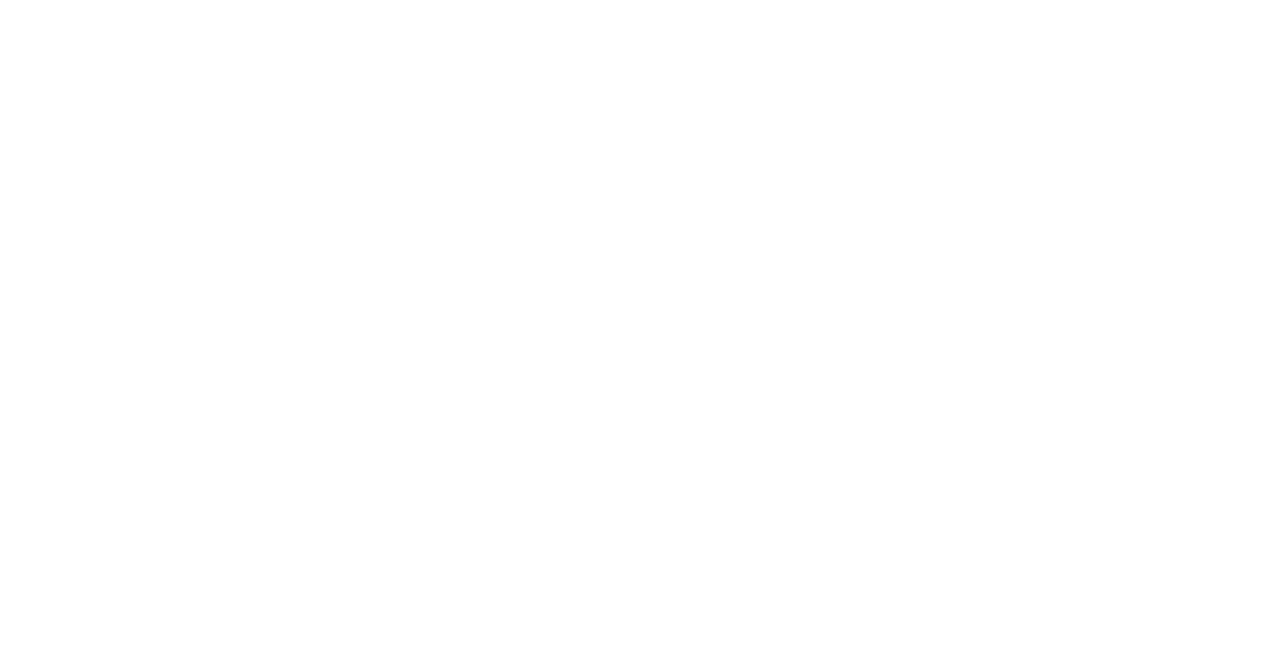
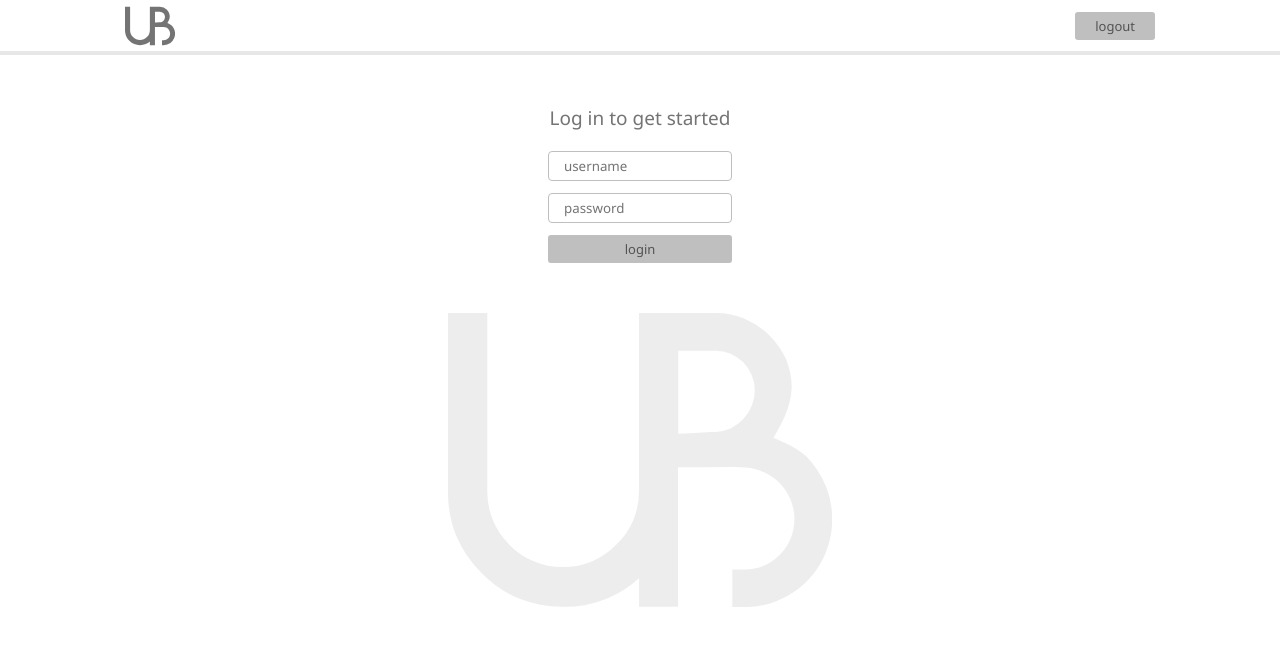
Before and after one commit to knoellouis/uBank-App, a plain HTML site: page index.html in a window 1280 px wide. Drawn offline with Linux system fonts and the light colour scheme.

Commit message:
addition of navbar and header with styling

```diff
--- a/app.js
+++ b/app.js
@@ -0,0 +1 @@
+'use strict';
--- a/index.html
+++ b/index.html
@@ -6,11 +6,45 @@
     <meta name="viewport" content="width=device-width, initial-scale=1.0">
     <meta http-equiv="X-UA-Compatible" content="ie=edge" />
     <link rel="shortcut icon" href="images/logo.svg" type="image/svg">
+    <link rel="preconnect" href="https://fonts.gstatic.com">
+    <link href="https://fonts.googleapis.com/css2?family=Noto+Sans:wght@400;700&display=swap" rel="stylesheet">
     <link rel="stylesheet" href="styles.css">
-    <title>uBankApp</title>
+    <title>uBank</title>
 </head>
 
 <body>
+    <nav class="navbar">
+        <svg xmlns="http://www.w3.org/2000/svg" viewBox="0 0 78.79 60.29" class="logo">
+            <g id="Layer_2" data-name="Layer 2">
+                <g id="Layer_1-2" data-name="Layer 1">
+                    <path
+                        d="M77.45,35.39a18.87,18.87,0,0,0-3.85-5.88,14.94,14.94,0,0,0-1.78-1.41,27.27,27.27,0,0,0-2.51-1.38l-2.52-1.14,1.34-2.39A19.26,19.26,0,0,0,69.91,19a13.55,13.55,0,0,0,.61-3.64,15.08,15.08,0,0,0-1.13-5.84A16.58,16.58,0,0,0,66.06,4.7,15.59,15.59,0,0,0,54.91,0H39.19V36.62A15.49,15.49,0,0,1,38,42.56a15.29,15.29,0,0,1-3.49,5,15,15,0,0,1-5,3.41,15.35,15.35,0,0,1-5.89,1.16A14.92,14.92,0,0,1,17.69,51a14.7,14.7,0,0,1-5.05-3.41,15.51,15.51,0,0,1-3.41-5,15.31,15.31,0,0,1-1.17-5.94V0H0V36.66a23.89,23.89,0,0,0,1.68,9.07A23.07,23.07,0,0,0,6.9,53.35a22.61,22.61,0,0,0,7.66,5.25,24,24,0,0,0,9.11,1.69,23.16,23.16,0,0,0,9-1.73,22.27,22.27,0,0,0,6.53-4.13v5.86h8V52.58h0V37.65c0-.33,0-.65,0-1v-5h2.51c.57,0,1.16,0,1.77,0l1.84,0,3.79-.06c1.26,0,2.58,0,4,.1a10.12,10.12,0,0,1,3.77,1,11.1,11.1,0,0,1,3.2,2.23,10.9,10.9,0,0,1,2.23,3.4,10.7,10.7,0,0,1,.77,3.94,11,11,0,0,1-.77,4,10.32,10.32,0,0,1-2.23,3.36,9.35,9.35,0,0,1-3.29,2.23,10.24,10.24,0,0,1-3.85.77h-2.6v7.71H61a17.88,17.88,0,0,0,16.5-11.15,18.31,18.31,0,0,0,0-13.75ZM62.33,19.05a8.7,8.7,0,0,1-1.74,2.68A9.62,9.62,0,0,1,58,23.68a10.86,10.86,0,0,1-3,.73l-.16,0c-.3,0-.63,0-1,0l-4,.24-2.59.12V7.74h7.66A8,8,0,0,1,58,8.35a9.39,9.39,0,0,1,2.6,1.74,9.47,9.47,0,0,1,1.74,2.68,7.93,7.93,0,0,1,.61,3.12A8,8,0,0,1,62.33,19.05Z" />
+                </g>
+            </g>
+        </svg>
+        <button class="button button__logout">logout</button>
+    </nav>
+    <header class="login">
+        <p class="welcome">Log in to get started</p>
+
+        <form class="login__user">
+            <input class="login__input login__input-username" type="text" placeholder="username">
+            <input class="login__input login__input-password" type="password" placeholder="password" maxlength="4">
+            <button class="button button__login">login</button>
+        </form>
+        <svg xmlns="http://www.w3.org/2000/svg" viewBox="0 0 78.79 60.29" class="header__logo">
+            <g id="Layer_2" data-name="Layer 2">
+                <g id="Layer_1-2" data-name="Layer 1">
+                    <path
+                        d="M77.45,35.39a18.87,18.87,0,0,0-3.85-5.88,14.94,14.94,0,0,0-1.78-1.41,27.27,27.27,0,0,0-2.51-1.38l-2.52-1.14,1.34-2.39A19.26,19.26,0,0,0,69.91,19a13.55,13.55,0,0,0,.61-3.64,15.08,15.08,0,0,0-1.13-5.84A16.58,16.58,0,0,0,66.06,4.7,15.59,15.59,0,0,0,54.91,0H39.19V36.62A15.49,15.49,0,0,1,38,42.56a15.29,15.29,0,0,1-3.49,5,15,15,0,0,1-5,3.41,15.35,15.35,0,0,1-5.89,1.16A14.92,14.92,0,0,1,17.69,51a14.7,14.7,0,0,1-5.05-3.41,15.51,15.51,0,0,1-3.41-5,15.31,15.31,0,0,1-1.17-5.94V0H0V36.66a23.89,23.89,0,0,0,1.68,9.07A23.07,23.07,0,0,0,6.9,53.35a22.61,22.61,0,0,0,7.66,5.25,24,24,0,0,0,9.11,1.69,23.16,23.16,0,0,0,9-1.73,22.27,22.27,0,0,0,6.53-4.13v5.86h8V52.58h0V37.65c0-.33,0-.65,0-1v-5h2.51c.57,0,1.16,0,1.77,0l1.84,0,3.79-.06c1.26,0,2.58,0,4,.1a10.12,10.12,0,0,1,3.77,1,11.1,11.1,0,0,1,3.2,2.23,10.9,10.9,0,0,1,2.23,3.4,10.7,10.7,0,0,1,.77,3.94,11,11,0,0,1-.77,4,10.32,10.32,0,0,1-2.23,3.36,9.35,9.35,0,0,1-3.29,2.23,10.24,10.24,0,0,1-3.85.77h-2.6v7.71H61a17.88,17.88,0,0,0,16.5-11.15,18.31,18.31,0,0,0,0-13.75ZM62.33,19.05a8.7,8.7,0,0,1-1.74,2.68A9.62,9.62,0,0,1,58,23.68a10.86,10.86,0,0,1-3,.73l-.16,0c-.3,0-.63,0-1,0l-4,.24-2.59.12V7.74h7.66A8,8,0,0,1,58,8.35a9.39,9.39,0,0,1,2.6,1.74,9.47,9.47,0,0,1,1.74,2.68,7.93,7.93,0,0,1,.61,3.12A8,8,0,0,1,62.33,19.05Z" />
+                </g>
+            </g>
+        </svg>
+    </header>
+    <main class="app">
+
+    </main>
+
     <script src="app.js"></script>
 </body>
 
--- a/styles.css
+++ b/styles.css
@@ -0,0 +1,101 @@
+*,
+*::before,
+*::after {
+  margin: 0;
+  padding: 0;
+  box-sizing: inherit;
+}
+
+html {
+  box-sizing: border-box;
+  font-size: 62.5%;
+}
+
+body {
+  color: rgb(117, 116, 116);
+  font-family: 'Noto Sans', sans-serif;
+}
+
+.navbar {
+  display: flex;
+  justify-content: space-between;
+  align-items: center;
+  height: 5.5rem;
+  padding: 2.5rem;
+  border-bottom: 0.4rem solid rgba(191, 191, 192, 0.37);
+}
+
+.logo {
+  margin-left: 10rem;
+  height: 5rem;
+  width: 5rem;
+  fill: rgb(117, 116, 116);
+}
+
+.button {
+  border: none;
+  border-radius: 3px;
+  padding: 0.5rem 2rem;
+  background-color: rgb(191, 191, 192);
+  color: rgb(83, 83, 83);
+  font-family: inherit;
+  font-size: 1.3rem;
+}
+
+button::placeholder {
+  color: rgb(117, 116, 116);
+}
+
+button:focus {
+  outline: none;
+}
+
+.button__logout {
+  margin-right: 10rem;
+}
+.button__login {
+  width: 100%;
+}
+
+.welcome {
+  text-align: center;
+  font-size: 1.9rem;
+  margin-bottom: 2rem;
+}
+
+.login {
+  margin-top: 5rem;
+  display: flex;
+  flex-direction: column;
+  justify-content: center;
+  align-items: center;
+  /* width: 50%; */
+}
+
+.login__user {
+  display: flex;
+  flex-direction: column;
+  align-items: center;
+}
+
+.login__input {
+  border: 1px solid rgb(191, 191, 192);
+  border-radius: 4px;
+  padding: 0.5rem 1.5rem;
+  margin-bottom: 1.2rem;
+  font-family: inherit;
+}
+
+.login__input::placeholder {
+  color: rgb(117, 116, 116);
+}
+
+.login__input:focus {
+  outline: none;
+}
+
+.header__logo {
+  margin-top: 5rem;
+  width: 30%;
+  fill: rgba(117, 116, 116, 0.13);
+}
```
